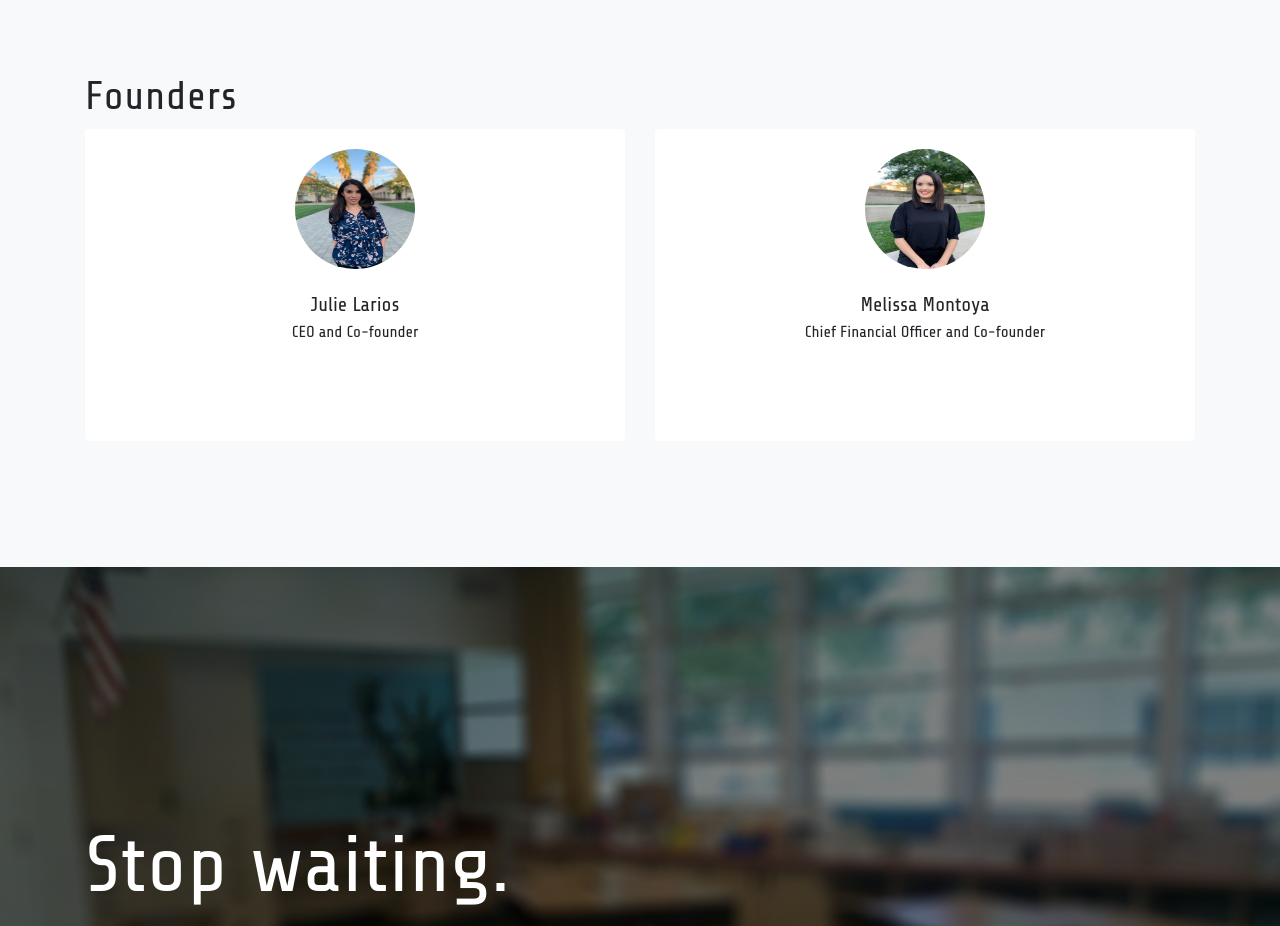
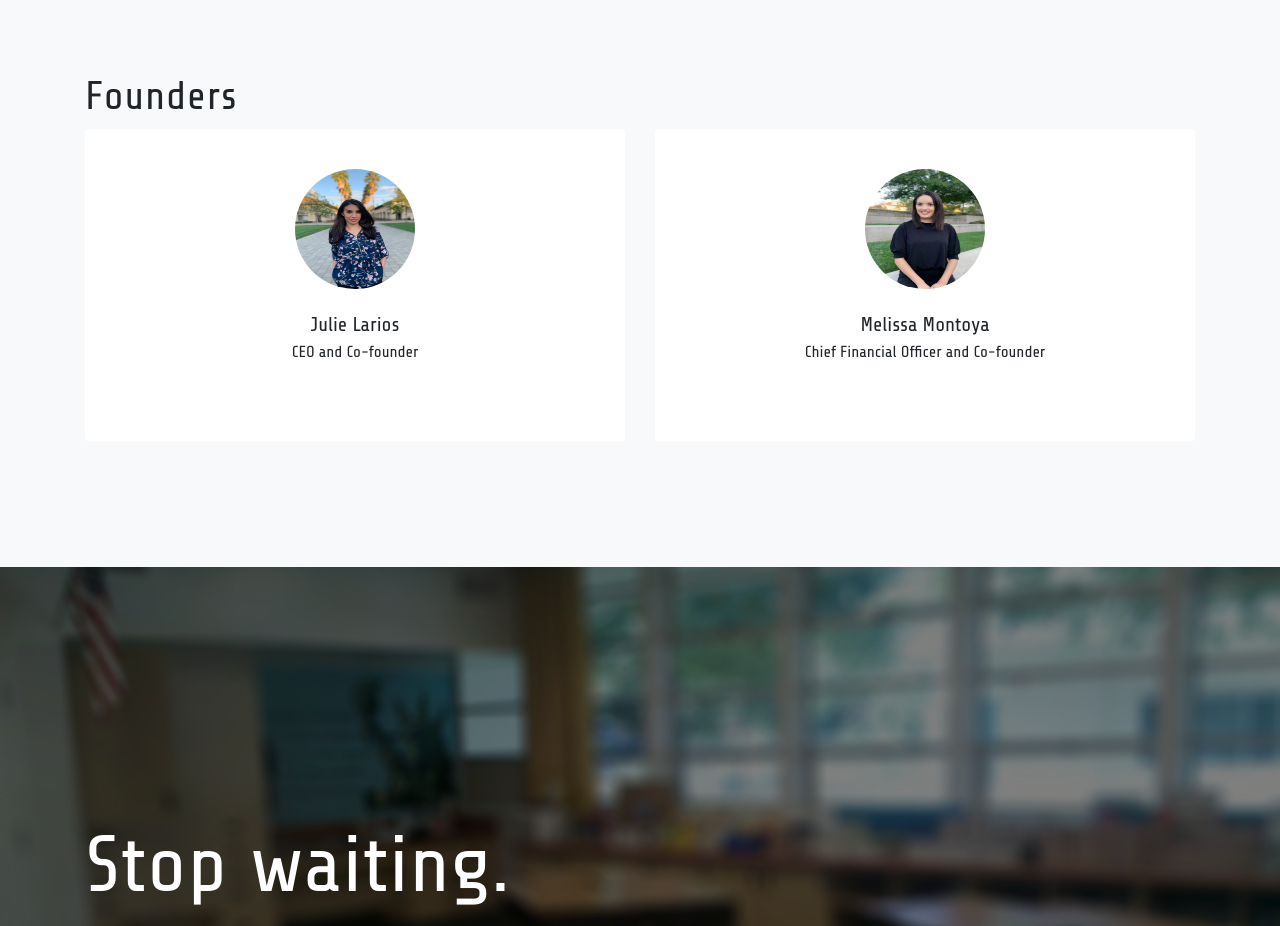
Before and after one commit to montoya332/helping-families, a React (Create React App) app: page / in a window 1280 px wide. Shown: the part 2120-3046 px from the top of the page. Built offline with nearby package versions, Linux system fonts and the light colour scheme; a web font is replaced by a local one.

Commit message:
replace <Card> and <Card.Body> with <Card body>

```diff
--- a/src/Components/Team.js
+++ b/src/Components/Team.js
@@ -14,18 +14,18 @@ const Team = () => {
                 <div className="image-flip">
                   <div className="mainflip">
                     <div className="frontside">
-                      <Card>
-                        <Card.Body className="card-body text-center">
+
+                        <Card body className="card-body text-center">
                           <Card.Img className="img-fluid" src={person.imgUrl} alt="card image" />
                           <br></br> <br></br>
                           <Card.Title className="card-title">{person.fullName}</Card.Title>
                           <Card.Subtitle className="card-text">{person.title}</Card.Subtitle>
-                        </Card.Body>
-                      </Card>
+                        </Card>
+
                     </div>
                     <div className="backside">
-                      <Card>
-                        <Card.Body className="card-body text-center mt-4">
+
+                        <Card body className="card-body text-center mt-4">
                           <Card.Title className="card-title">{person.fullName}</Card.Title>
                           <Card.Subtitle className="card-text text-small">{person.bio}</Card.Subtitle>
                           <br></br>
@@ -41,8 +41,8 @@ const Team = () => {
                               </a>
                             </li>
                           </ul>
-                        </Card.Body>
-                      </Card>
+                        </Card>
+
                     </div>
                   </div>
                 </div>
```
